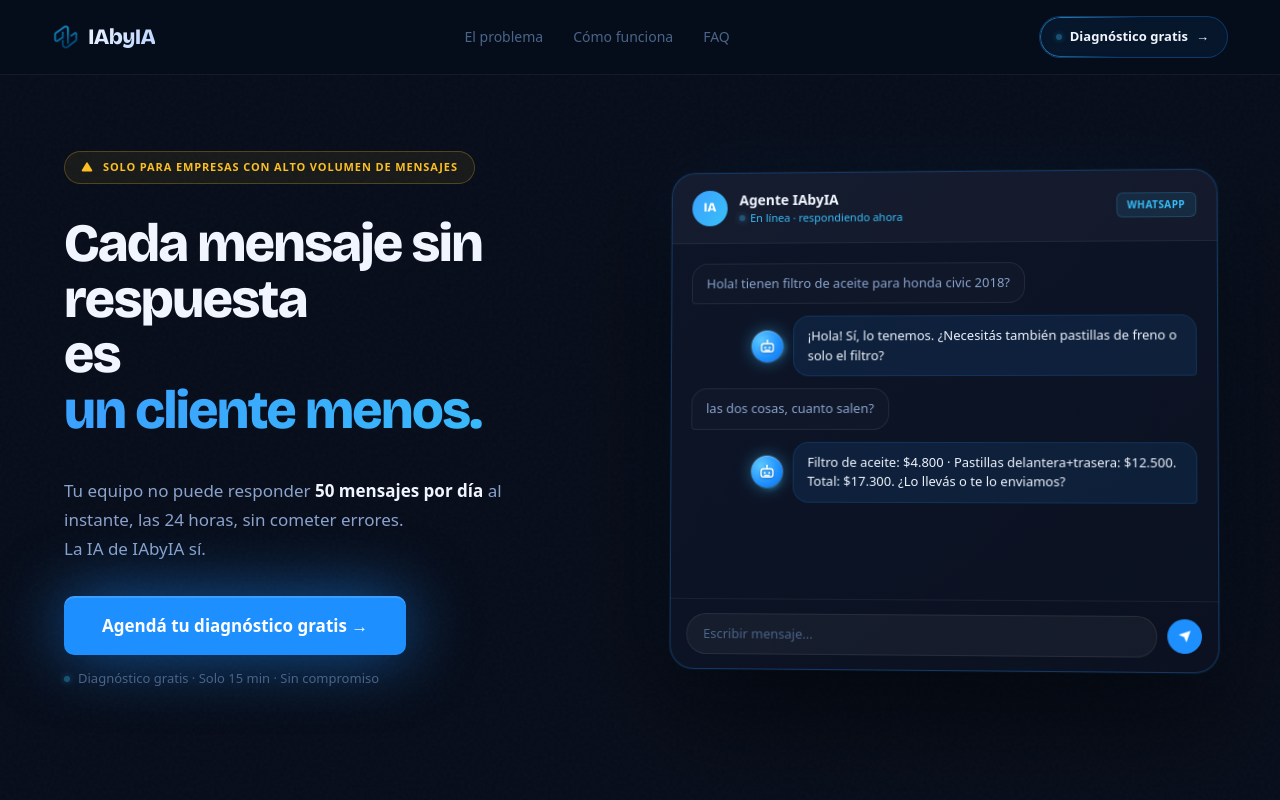
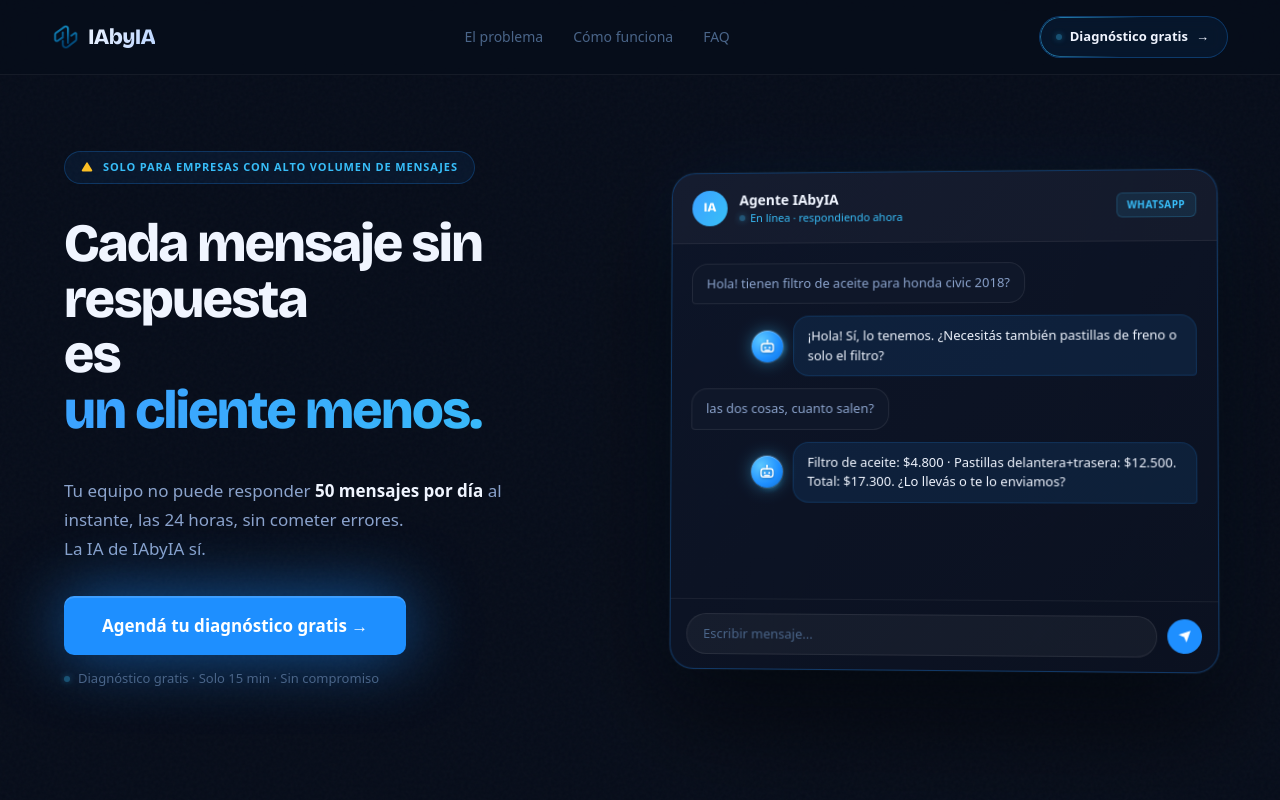
Before and after one commit to ignarru/vsl_landing, a Next.js app: page / in a window 1280 px wide. Shown: the top 800 px of the page. Built offline with nearby package versions, Linux system fonts and the light colour scheme.

Commit message:
Update globals.css

```diff
--- a/src/app/globals.css
+++ b/src/app/globals.css
@@ -251,14 +251,14 @@
   display: inline-flex;
   align-items: center;
   gap: 10px;
-  background: rgba(251,191,36,0.07);
-  border: 1px solid rgba(251,191,36,0.25);
+  background: rgba(30,143,255,0.08);
+  border: 1px solid rgba(30,143,255,0.25);
   border-radius: 9999px;
   padding: 7px 16px;
   width: fit-content;
   font-size: 11px;
   font-weight: 700;
-  color: #fbbf24;
+  color: var(--color-cyan);
   letter-spacing: 0.08em;
   text-transform: uppercase;
 }
```
